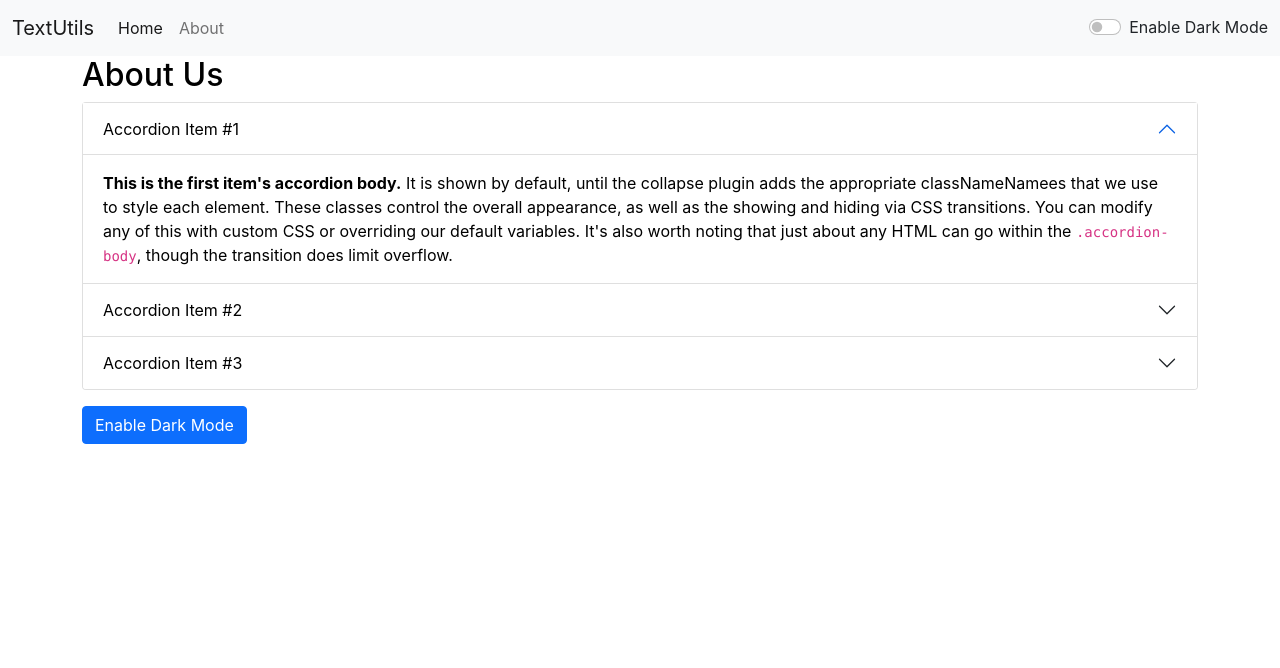
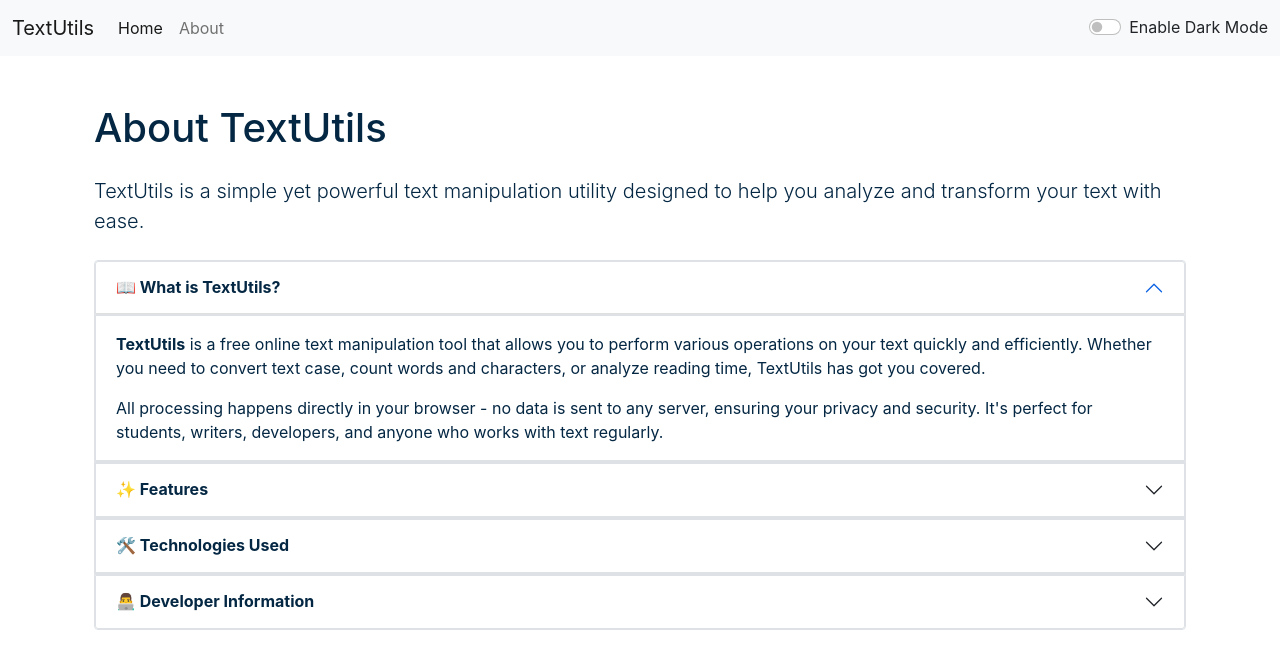
Before and after one commit to krn1904/TextUtils, a React (Create React App) app: page /about in a window 1280 px wide. Shown: the top 668 px of the page. Built offline with nearby package versions, Linux system fonts and the light colour scheme.

Commit message:
Update About page with relevant content and integrate global dark mode
Co-authored-by: krn1904 <70339657+krn1904@users.noreply.github.com>

```diff
--- a/src/App.js
+++ b/src/App.js
@@ -40,7 +40,7 @@ function App() {
       <div className='container'>
         <Routes>
           <Route path="/" element={<TextForm showAlert={showAlert} heading="Enter the text to analyze below" mode={mode} />} />
-          <Route path="/about" element={<About />} />
+          <Route path="/about" element={<About mode={mode} />} />
         </Routes>
       </div>
     </Router>
--- a/src/Components/About.js
+++ b/src/Components/About.js
@@ -1,75 +1,174 @@
-import React, { useState } from 'react'
+import React from 'react'
 
-export default function About() {
+export default function About(props) {
+  const containerStyle = {
+    color: props.mode === 'dark' ? 'white' : '#042743',
+    backgroundColor: props.mode === 'dark' ? '#042743' : 'white'
+  };
 
-  const [myStyle, setMyStyle] = useState({
-      color : "black" ,
-      backgroundColor : 'white'
-  });
+  const accordionStyle = {
+    color: props.mode === 'dark' ? 'white' : '#042743',
+    backgroundColor: props.mode === 'dark' ? '#042743' : 'white',
+    border: props.mode === 'dark' ? '1px solid #6c757d' : '1px solid #dee2e6'
+  };
 
-  const [btnText, setBtnText] = useState("Enable Dark Mode");
+  return (
+    <div className="container my-5" style={containerStyle}>
+      <h1 className="mb-4">About TextUtils</h1>
+      <p className="lead mb-4">
+        TextUtils is a simple yet powerful text manipulation utility designed to help you analyze and transform your text with ease.
+      </p>
 
-  const ToggleStyle = ()=>{
-    if(myStyle.color === 'white'){
-      setMyStyle({
-        color : 'black' ,
-        backgroundColor : 'white'
-      })
-      setBtnText("Enable Dark Mode");
-
-    }
-    else{
-      setMyStyle({
-        color : "white" ,
-        backgroundColor: 'black'
-      })
-      setBtnText("Enable Light Mode");
-
-    }
-  }
-  return (
-    <div>
-
-      <div className="accordion" id="accordionExample" style = {myStyle}>
-      <h2>About Us</h2>
-          <div className="accordion-item" style = {myStyle}>
-            <h2 className="accordion-header" id="headingOne" style = {myStyle} >
-              <button className="accordion-button" type="button" data-bs-toggle="collapse" data-bs-target="#collapseOne" aria-expanded="true" aria-controls="collapseOne" style = {myStyle}>
-                Accordion Item #1
+      <div className="accordion" id="accordionAbout">
+        {/* About TextUtils Section */}
+        <div className="accordion-item" style={accordionStyle}>
+          <h2 className="accordion-header" id="headingOne">
+            <button
+              className="accordion-button"
+              type="button"
+              data-bs-toggle="collapse"
+              data-bs-target="#collapseOne"
+              aria-expanded="true"
+              aria-controls="collapseOne"
+              style={accordionStyle}
+            >
+              <strong>📖 What is TextUtils?</strong>
             </button>
           </h2>
-            <div id="collapseOne" style = {myStyle} className="accordion-collapse collapse show" aria-labelledby="headingOne" data-bs-parent="#accordionExample">
-              <div className="accordion-body"  style = {myStyle}>
-                <strong>This is the first item's accordion body.</strong> It is shown by default, until the collapse plugin adds the appropriate classNameNamees that we use to style each element. These classes control the overall appearance, as well as the showing and hiding via CSS transitions. You can modify any of this with custom CSS or overriding our default variables. It's also worth noting that just about any HTML can go within the <code>.accordion-body</code>, though the transition does limit overflow.
+          <div
+            id="collapseOne"
+            className="accordion-collapse collapse show"
+            aria-labelledby="headingOne"
+            data-bs-parent="#accordionAbout"
+          >
+            <div className="accordion-body" style={accordionStyle}>
+              <p>
+                <strong>TextUtils</strong> is a free online text manipulation tool that allows you to perform various operations on your text quickly and efficiently.
+                Whether you need to convert text case, count words and characters, or analyze reading time, TextUtils has got you covered.
+              </p>
+              <p className="mb-0">
+                All processing happens directly in your browser - no data is sent to any server, ensuring your privacy and security.
+                It's perfect for students, writers, developers, and anyone who works with text regularly.
+              </p>
             </div>
           </div>
         </div>
-          <div className="accordion-item" style = {myStyle}>
-            <h2 className="accordion-header" id="headingTwo" style = {myStyle}>
-              <button className="accordion-button collapsed" type="button" data-bs-toggle="collapse" data-bs-target="#collapseTwo" aria-expanded="false" aria-controls="collapseTwo" style = {myStyle}>
-                Accordion Item #2
+
+        {/* Features Section */}
+        <div className="accordion-item" style={accordionStyle}>
+          <h2 className="accordion-header" id="headingTwo">
+            <button
+              className="accordion-button collapsed"
+              type="button"
+              data-bs-toggle="collapse"
+              data-bs-target="#collapseTwo"
+              aria-expanded="false"
+              aria-controls="collapseTwo"
+              style={accordionStyle}
+            >
+              <strong>✨ Features</strong>
             </button>
           </h2>
-            <div id="collapseTwo" className="accordion-collapse collapse" aria-labelledby="headingTwo" data-bs-parent="#accordionExample" style = {myStyle}>
-              <div className="accordion-body" style = {myStyle}>
-                <strong>This is the second item's accordion body.</strong> It is hidden by default, until the collapse plugin adds the appropriate classes that we use to style each element. These classes control the overall appearance, as well as the showing and hiding via CSS transitions. You can modify any of this with custom CSS or overriding our default variables. It's also worth noting that just about any HTML can go within the <code>.accordion-body</code>, though the transition does limit overflow.
+          <div
+            id="collapseTwo"
+            className="accordion-collapse collapse"
+            aria-labelledby="headingTwo"
+            data-bs-parent="#accordionAbout"
+          >
+            <div className="accordion-body" style={accordionStyle}>
+              <ul className="list-unstyled">
+                <li className="mb-2">
+                  <strong>🔤 Case Conversion:</strong> Convert your text to UPPERCASE or lowercase instantly
+                </li>
+                <li className="mb-2">
+                  <strong>📊 Text Analysis:</strong> Get real-time word count, character count, and reading time estimates
+                </li>
+                <li className="mb-2">
+                  <strong>🧹 Text Clearing:</strong> Clear all text with a single click
+                </li>
+                <li className="mb-2">
+                  <strong>👁️ Live Preview:</strong> See your text changes in real-time as you type
+                </li>
+                <li className="mb-2">
+                  <strong>🌓 Dark Mode:</strong> Easy on the eyes with dark mode support for comfortable usage
+                </li>
+                <li className="mb-0">
+                  <strong>🔒 Privacy First:</strong> All operations are performed locally in your browser - no data is sent to servers
+                </li>
+              </ul>
             </div>
           </div>
         </div>
-          <div className="accordion-item" style = {myStyle}>
+
+        {/* Technologies Section */}
+        <div className="accordion-item" style={accordionStyle}>
           <h2 className="accordion-header" id="headingThree">
-              <button className="accordion-button collapsed" type="button" data-bs-toggle="collapse" data-bs-target="#collapseThree" aria-expanded="false" aria-controls="collapseThree" style = {myStyle}>
-                Accordion Item #3
+            <button
+              className="accordion-button collapsed"
+              type="button"
+              data-bs-toggle="collapse"
+              data-bs-target="#collapseThree"
+              aria-expanded="false"
+              aria-controls="collapseThree"
+              style={accordionStyle}
+            >
+              <strong>🛠️ Technologies Used</strong>
             </button>
           </h2>
-            <div id="collapseThree" className="accordion-collapse collapse" aria-labelledby="headingThree" data-bs-parent="#accordionExample">
-              <div className="accordion-body" style = {myStyle}>
-                <strong>This is the third item's accordion body.</strong> It is hidden by default, until the collapse plugin adds the appropriate classNamees that we use to style each element. These classNamees control the overall appearance, as well as the showing and hiding via CSS transitions. You can modify any of this with custom CSS or overriding our default variables. It's also worth noting that just about any HTML can go within the <code>.accordion-body</code>, though the transition does limit overflow.
+          <div
+            id="collapseThree"
+            className="accordion-collapse collapse"
+            aria-labelledby="headingThree"
+            data-bs-parent="#accordionAbout"
+          >
+            <div className="accordion-body" style={accordionStyle}>
+              <p>TextUtils is built with modern web technologies to ensure a fast, responsive, and reliable experience:</p>
+              <ul>
+                <li><strong>React 18:</strong> A powerful JavaScript library for building user interfaces</li>
+                <li><strong>React Router:</strong> For seamless navigation between pages</li>
+                <li><strong>Bootstrap 5:</strong> For responsive and beautiful UI components</li>
+                <li><strong>JavaScript ES6+:</strong> Modern JavaScript features for clean and efficient code</li>
+                <li><strong>CSS3:</strong> For custom styling and animations</li>
+              </ul>
+              <p className="mb-0">
+                The application is deployed using GitHub Pages and follows React best practices for component-based architecture and state management.
+              </p>
+            </div>
+          </div>
+        </div>
+
+        {/* Developer Info Section - Placeholder for user's info */}
+        <div className="accordion-item" style={accordionStyle}>
+          <h2 className="accordion-header" id="headingFour">
+            <button
+              className="accordion-button collapsed"
+              type="button"
+              data-bs-toggle="collapse"
+              data-bs-target="#collapseFour"
+              aria-expanded="false"
+              aria-controls="collapseFour"
+              style={accordionStyle}
+            >
+              <strong>👨‍💻 Developer Information</strong>
+            </button>
+          </h2>
+          <div
+            id="collapseFour"
+            className="accordion-collapse collapse"
+            aria-labelledby="headingFour"
+            data-bs-parent="#accordionAbout"
+          >
+            <div className="accordion-body" style={accordionStyle}>
+              <p>
+                TextUtils is developed and maintained by <strong>krn1904</strong>.
+              </p>
+              <p className="mb-0">
+                <em>Additional developer information will be added here.</em>
+              </p>
             </div>
           </div>
         </div>
       </div>
-        <button  onClick={ToggleStyle} type="button" className="btn btn-primary my-3" >{btnText}</button>
     </div>
   )
 }
```
Also changed, not shown: 1 other file (tests, documents, lock files or other folders). Lines whose indentation alone changed are shown as unchanged.
